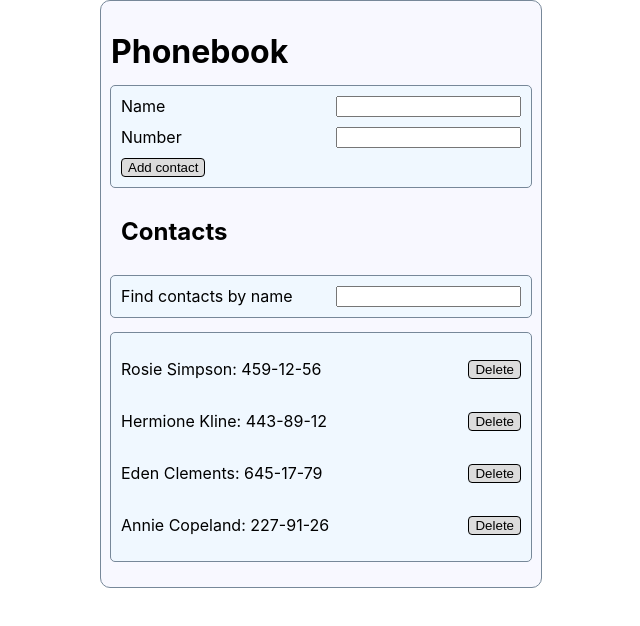
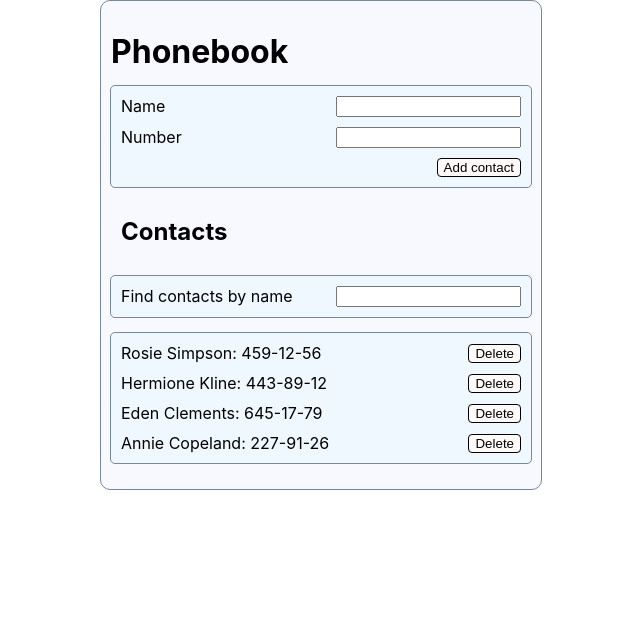
Before and after one commit to Serhii-kh/goit-react-hw-02-phonebook, a React (Create React App) app: page / in a window 1280 px wide. Shown: the top 626 px of the page, without its empty margins (319-959 px from the left). Built offline with nearby package versions, Linux system fonts and the light colour scheme.

Commit message:
add Delete contact Btn

```diff
--- a/src/components/App.jsx
+++ b/src/components/App.jsx
@@ -37,6 +37,12 @@ export class App extends Component {
 		}))
 	}
 
+	deleteContact = (contactId) => {
+		this.setState(prevState => ({
+			contacts: prevState.contacts.filter(contact => contact.id !== contactId),
+		}))
+	}
+
 	changeFilter = e => {
 		const { value } = e.currentTarget
 
@@ -63,7 +69,7 @@ export class App extends Component {
 				<ContactForm onFormSubmit={this.addContact} contacts={contacts} />
 				<h2>Contacts</h2>
 				<Filter value={filter} onChange={this.changeFilter} />
-				<ContactsList contacts={filteredContacts} />
+				<ContactsList contacts={filteredContacts} onDeleteContact={ this.deleteContact} />
 			</div>
 		);
 	}
--- a/src/components/ContactForm/ContactForm.module.css
+++ b/src/components/ContactForm/ContactForm.module.css
@@ -10,11 +10,11 @@
 
   max-width: 400px;
 
-	background-color: aliceblue;
+  background-color: aliceblue;
 }
 
 .submitBtn {
-  align-self: flex-start;
+  align-self: flex-end;
 
   max-width: 120px;
   max-height: 30px;
@@ -33,10 +33,14 @@ button {
   border: 1px solid black;
   border-radius: 4px;
 
-	background-color: gainsboro;
+  background-color: snow;
 }
 
 button:hover {
   background-color: blue;
   color: yellow;
 }
+
+p {
+  margin: 0;
+}
--- a/src/components/ContactsList/ContactsList.jsx
+++ b/src/components/ContactsList/ContactsList.jsx
@@ -1,13 +1,15 @@
 import { ContactsListItem } from 'components/ContactsListItem/ContactsListItem';
 import css from '../ContactsList/ContactsList.module.css'
 
-export const ContactsList = ({ contacts }) =>
+export const ContactsList = ({ contacts, onDeleteContact }) =>
 (
 	<ul className={css.ContactsList}>
 		{
 			contacts.map(({ name, number, id }) =>
 			(
-				<ContactsListItem key={id} name={name} number={number} />
+				<ContactsListItem key={id} name={name} number={number}>
+					<button type='button' onClick={() => onDeleteContact(id)}>Delete</button>
+				</ContactsListItem>
 			)
 			)}
 	</ul>
--- a/src/components/ContactsList/Contactslist.module.css
+++ b/src/components/ContactsList/Contactslist.module.css
@@ -1,9 +1,13 @@
 .ContactsList {
-	padding: 10px;
-	max-width: 400px;
+  display: flex;
+  flex-direction: column;
+  gap: 10px;
 
-	outline: 1px solid lightslategray;
-	border-radius: 4px;
+  padding: 10px;
+  max-width: 400px;
 
-	background-color: aliceblue;
+  outline: 1px solid lightslategray;
+  border-radius: 4px;
+
+  background-color: aliceblue;
 }
--- a/src/components/ContactsListItem/ContactsListItem.jsx
+++ b/src/components/ContactsListItem/ContactsListItem.jsx
@@ -1,9 +1,10 @@
 import css from '../ContactsListItem/ContactsListItem.module.css'
+// import shortid from 'shortid';
 
-export const ContactsListItem = ({ name, number }) =>
-(<li className={css.ContactsListItem}>
+export const ContactsListItem = ({ name, number, children }) =>
+(<li className={css.ContactsListItem} >
 	<p>
 		{name}: {number}
 	</p>
-	<button type='button'>Delete</button>
+	{children}
 </li>)
--- a/src/components/ContactsListItem/ContactsListItem.module.css
+++ b/src/components/ContactsListItem/ContactsListItem.module.css
@@ -4,3 +4,7 @@
 	align-items: center;
 	gap: 10px;
 }
+
+.ContactsListItem::not(:last-child) {
+	margin-bottom: 10px;
+}
```
